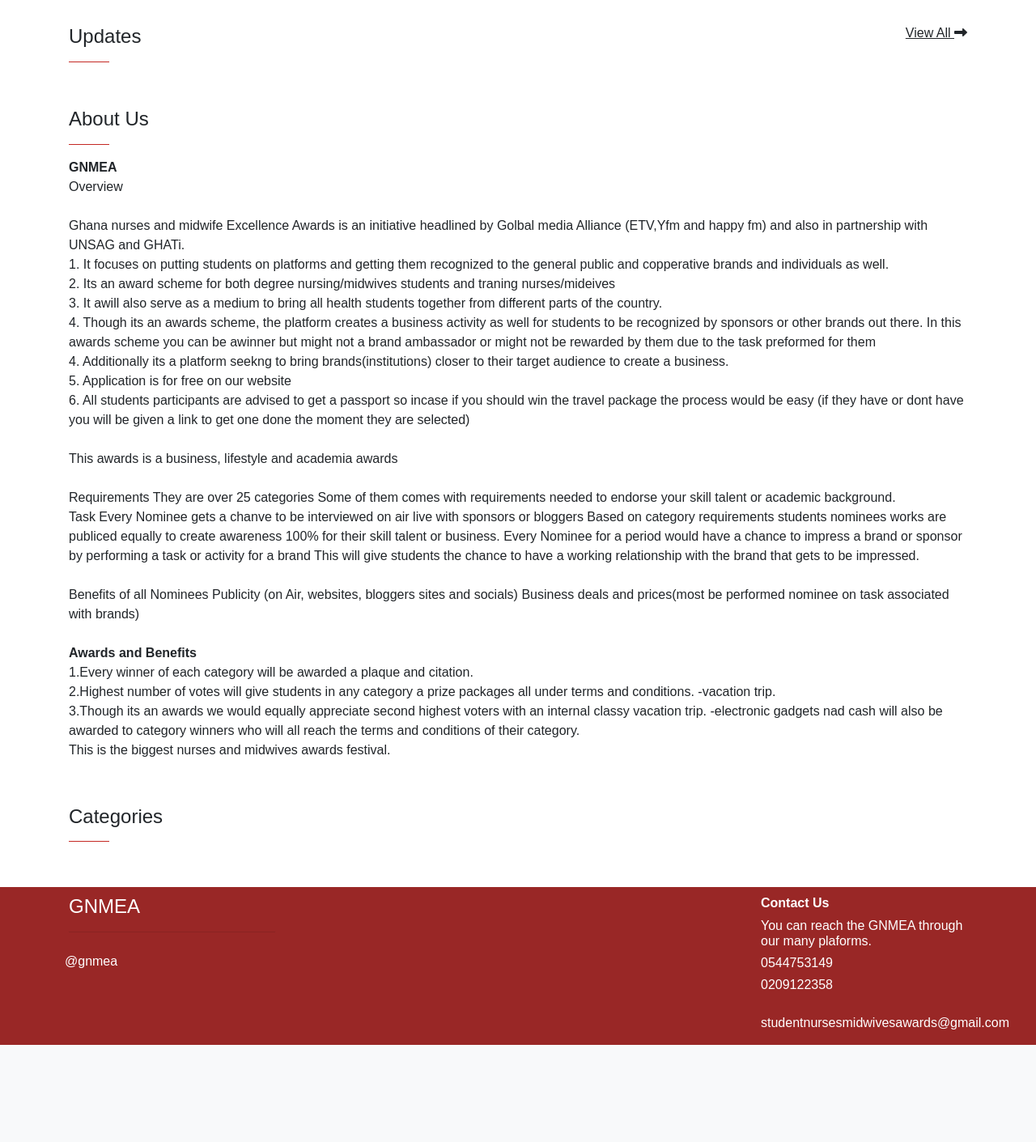
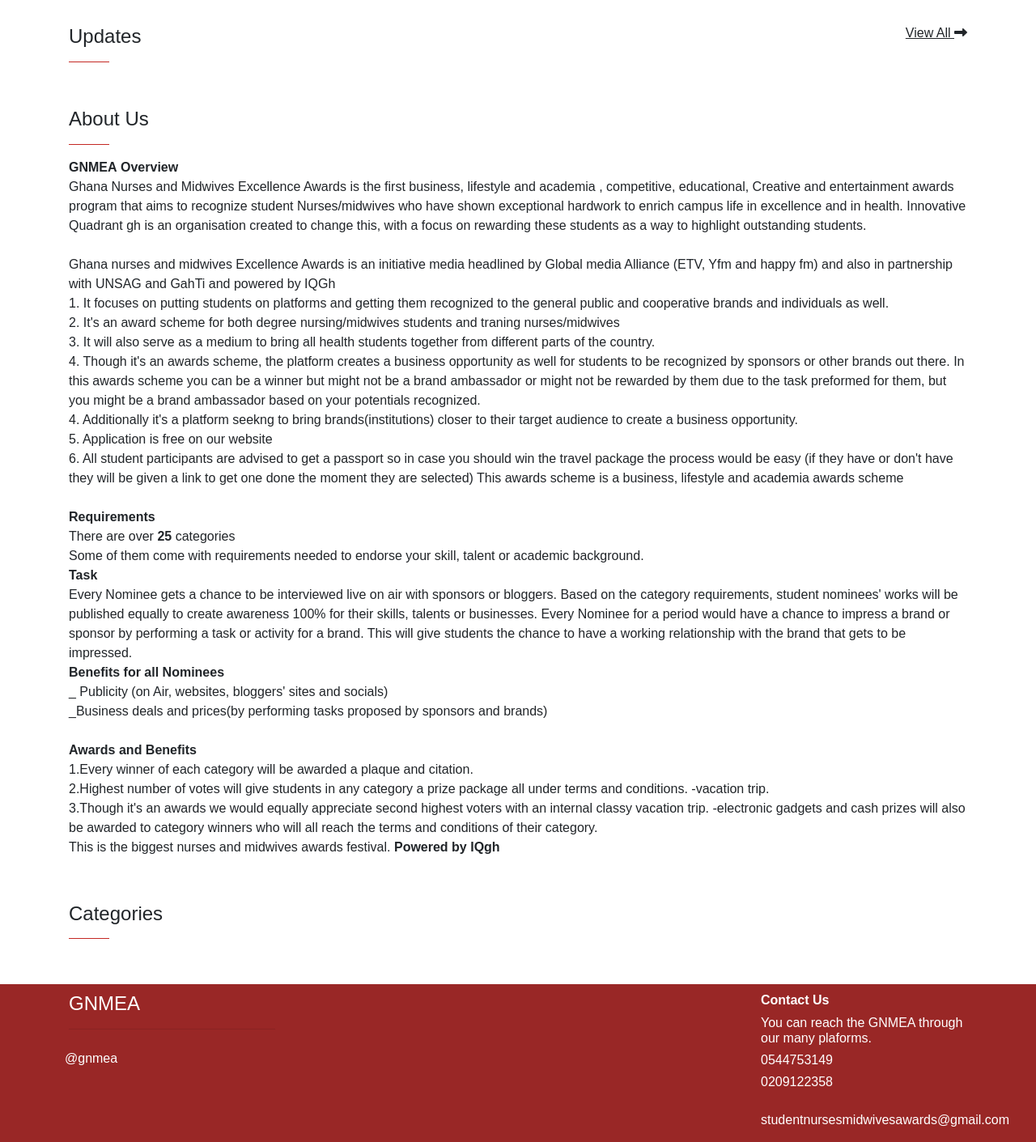
Before and after one commit to Kweku7k/gnawards, a Flask app: page / in a window 1280 px wide. Shown: the part 697-2108 px from the top of the page at 81% size. Before the commit the page ends 1988 px from the top, so only its background shows below. Run offline with Flask 2, Linux system fonts and the light colour scheme; data that the repository does not hold is empty; some libraries are stand-ins or nearby versions.

Commit message:
update to overview

```diff
--- a/app.py
+++ b/app.py
@@ -167,7 +167,7 @@ def faceofcu():
 # Default Config
 @app.route('/',methods=['GET','POST'])
 def home():
-    limitpost = Posts.query.order_by(Posts.id.desc()).limit(3).all()
+    limitpost = Posts.query.order_by(Posts.id.asc()).limit(3).all()
     categories = SubCategory.query.order_by(SubCategory.id.desc()).all()
     print("The Posts" + str(limitpost))
     return render_template('index.html', categories=categories,limitpost=limitpost)
--- a/templates/index.html
+++ b/templates/index.html
@@ -103,62 +103,74 @@ IQgh is an organisation created to change this, with a focus on rewarding these
 
             <p>
                 <b>GNMEA</b>
+<b>Overview</b>
 <br/>
-Overview
-<br/>
-<br/>
-Ghana nurses and midwife Excellence Awards is an initiative headlined by Golbal media Alliance (ETV,Yfm and happy fm) and also in partnership with UNSAG and GHATi.
-<br/>
-1. It focuses on putting students on platforms and getting them recognized to the general public and copperative brands and individuals as well.
-<br/>
-2. Its an award scheme for both degree nursing/midwives students and traning nurses/mideives
-<br/>
-3. It awill also serve as a medium to bring all health students together from different parts of the country.
-<br/>
-4. Though its an awards scheme, the platform creates a business activity as well for students to be recognized by sponsors or other brands out there.
-In this awards scheme you can be awinner but might not a brand ambassador or might not be rewarded by them due to the task preformed for them
-<br/>
-4. Additionally its a platform seekng to bring brands(institutions) closer to their target audience to create a business.
-<br/>
-5. Application is for free on our website
-<br/>
-6. All students participants are advised to get a passport so incase if you should win the travel package the process would be easy (if they have or dont have you will be given a link to get one done the moment they are selected)
-<br/>
-<br/>
-This awards is a business, lifestyle and academia awards
-<br/>
-<br/>
-Requirements
-They are over 25 categories
-Some of them comes with requirements needed to endorse your skill talent or academic background.
-<br/>
-Task
-Every Nominee gets a chanve to be interviewed on air live with sponsors or bloggers
-Based on category requirements students nominees works are publiced equally to create awareness 100% for their skill talent or business.
-Every Nominee for a period would have a chance to impress a brand or sponsor by performing a task or activity for a brand
-This will give students the chance to have a working relationship with the brand that gets to be impressed.
+Ghana Nurses and Midwives Excellence  Awards is the first business, lifestyle and academia ,  competitive, educational, Creative and entertainment awards program that aims to recognize student Nurses/midwives who have shown exceptional hardwork to enrich campus life in excellence and in health.
+Innovative Quadrant gh is an organisation created to change this, with a focus on rewarding these students as a way to highlight outstanding students.
 <br/>
 <br/>
 
-Benefits of all Nominees
- Publicity (on Air, websites, bloggers sites and socials)
-Business deals and prices(most be performed nominee on task associated with brands)
+Ghana nurses and midwives Excellence Awards is an initiative media headlined by Global media Alliance (ETV, Yfm and happy fm) and also in partnership with UNSAG and GahTi and powered by IQGh
+<br/>
 
+1. It focuses on putting students on platforms and getting them recognized to the general public and cooperative brands and individuals as well.
+<br/>
+2. It's an award scheme for both degree nursing/midwives students and traning nurses/midwives
+<br/>
+3. It will also serve as a medium to bring all health students together from different parts of the country.
+<br/>
+4. Though it's an awards scheme, the platform creates a business opportunity as well for students to be recognized by sponsors or other brands out there.
+In this awards scheme you can be a winner but might not be a brand ambassador or might not be rewarded by them due to the task preformed for them, but you might be a brand ambassador based on your potentials recognized.
+<br/>
+4. Additionally it's a platform seekng to bring brands(institutions) closer to their target audience to create a business opportunity.
+<br/>
+5. Application is free on our website
+<br/>
+6. All student participants are advised to get a passport so in case you should win the travel package the process would be easy (if they have or don't have they will be given a link to get one done the moment they are selected)
+This awards scheme is a business, lifestyle and academia awards scheme
 <br/>
 <br/>
 
+<b> Requirements </b>
+<br/>
+There are over <b>25</b> categories
+<br/>
+Some of them come with requirements needed to endorse your skill, talent or academic background.
+<br/>
+
+
+<b>Task</b>
+<br/>
+Every Nominee gets a chance to be interviewed live on air with sponsors or bloggers.
+Based on the category requirements, student nominees' works will be published equally to create awareness 100% for their skills, talents or businesses.
+Every Nominee for a period would have a chance to impress a brand or sponsor by performing a task or activity for a brand.
+This will give students the chance to have a working relationship with the brand that gets to be impressed.
+<br/>
+
+<b>Benefits for all Nominees</b>
+<br/>
+_ Publicity (on Air, websites, bloggers' sites and socials)
+<br/>
+
+_Business deals and prices(by performing tasks proposed by sponsors and brands)
+<br/>
+<br/>
+
+
 <b>Awards and Benefits</b>
 <br/>
-
 1.Every winner of each category will be awarded a plaque and citation.
 <br/>
-2.Highest number of votes will give students in any category a prize packages all under terms and conditions.
+2.Highest number of votes will give students in any category a prize package all under terms and conditions.
 -vacation trip.
 <br/>
-3.Though its an awards we would equally appreciate second highest voters with an internal classy vacation trip.
--electronic gadgets nad cash will also be awarded to category winners who will all reach the terms and conditions of their category.
+3.Though it's an awards we would equally appreciate second highest voters with an internal classy vacation trip.
+-electronic gadgets and cash prizes will also be awarded to category winners who will all reach the terms and conditions of their category.
 <br/>
+
 This is the biggest nurses and midwives awards festival.
+
+<b>Powered by IQgh</b>
             </p>
         </div>
         <div class="row">
```
